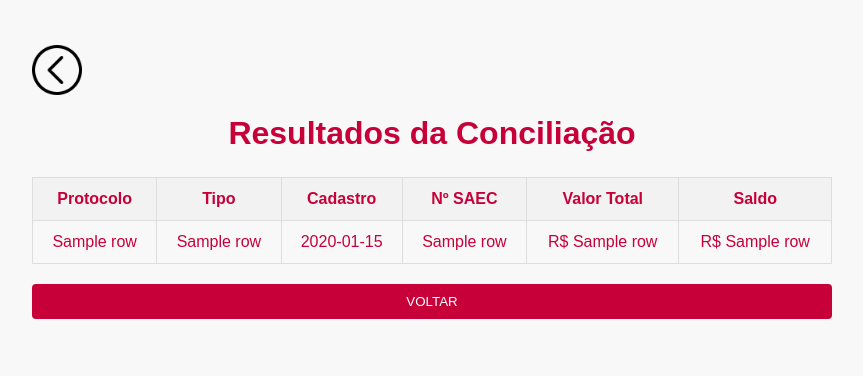
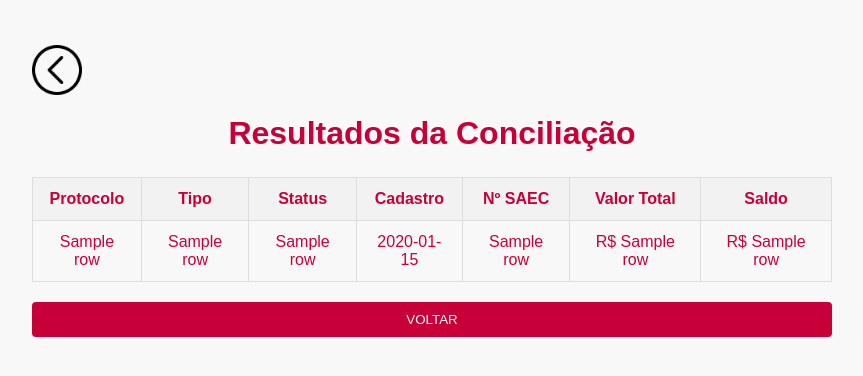
Before and after one commit to FellpsR/conection, a Flask app: template templates/result-list.html in a window 1280 px wide. Shown: the top 376 px of the page, without its empty margins (208-1071 px from the left). Run offline with Flask 3, Linux system fonts and the light colour scheme; the template is opened without the code that fills it: most values are stand-ins (such as "Sample title", 1, 10 or a date in 2020); some libraries are stand-ins or nearby versions; some web fonts are replaced.

Commit message:
Change Database conection, Add function read plan, add column status at index, add insert else update at protocolo_asgard plan after searching id in the Database.

```diff
--- a/alembic/versions/45cb7ce5ac7c_migration.py
+++ b/alembic/versions/45cb7ce5ac7c_migration.py
@@ -24,6 +24,7 @@ def upgrade() -> None:
     sa.Column('id', sa.UUID(), autoincrement=False, nullable=False),
     sa.Column('protocolo', sa.BIGINT, autoincrement=False, nullable=False),
     sa.Column('tipo', sa.VARCHAR(length=255), autoincrement=False, nullable=False),
+    sa.Column('status', sa.VARCHAR(length=255), autoincrement=False, nullable=True),
     sa.Column('cadastro', postgresql.TIMESTAMP(), autoincrement=False, nullable=True),
     sa.Column('saec', sa.VARCHAR(length=255), autoincrement=False, nullable=False),
     sa.Column('valor_total', sa.NUMERIC(), autoincrement=False, nullable=True),
--- a/app.py
+++ b/app.py
@@ -6,6 +6,8 @@ from sqlalchemy import create_engine
 from sqlalchemy.ext.declarative import declarative_base
 from sqlalchemy.orm import sessionmaker
 import psycopg2
+import os
+import pandas as pd
 
 app = Flask(__name__)
 
@@ -34,6 +36,20 @@ def ultimoDiaUtil(data):
         data -= timedelta(days=1)
     return data
 
+# #Diretório planilhas ONR
+# diretorio = r"P:\Diversos\0 - Setor Financeiro\13.ONR - RELATÓRIO"
+
+# # Função para ler arquivos da planilha conciliação ONR
+# def ler_arquivos_xls(diretorio):
+#     dados = []
+#     for root, files in os.walk(diretorio):
+#         for file in files:
+#             if file.endswith(".xls"):
+#                 caminho_arquivo = os.path.join(root, file)
+#                 df = pd.read_excel(caminho_arquivo)
+#                 dados.extend(df.values.tolist())
+#     return dados
+
 # Rota principal com formulário de input de datas
 @app.route("/consulta", methods=["GET", "POST"])
 def index():
@@ -52,11 +68,11 @@ def index():
 
         # Consulta ao banco de dados
         if consulta_tipo == "protocolo":
-            query = "SELECT id, codigo, dominio, cadastro, tipo_protocolo, protocolo_externo, valor_total, saldo FROM protocolo WHERE protocolo_externo IS NOT NULL AND dominio='PROTOCOLO_RI' AND cast(cadastro as date) BETWEEN %s AND %s"
+            query = "SELECT id, codigo, dominio, status, cadastro, protocolo_externo, valor_total, saldo FROM protocolo WHERE protocolo_externo IS NOT NULL AND protocolo_externo <> '' AND dominio='PROTOCOLO_RI' AND cast(cadastro as date) BETWEEN %s AND %s"
         elif consulta_tipo == 'certidao':
-            query = "SELECT id, codigo, dominio, cadastro, tipo_protocolo, protocolo_externo, valor_total, saldo FROM protocolo WHERE protocolo_externo IS NOT NULL AND dominio='CERTIDAO_RI' AND status='FINALIZADO' AND cast(cadastro as date) BETWEEN %s AND %s"
+            query = "SELECT id, codigo, dominio, status, cadastro, protocolo_externo, valor_total, saldo FROM protocolo WHERE protocolo_externo IS NOT NULL AND protocolo_externo <> '' AND dominio='CERTIDAO_RI' AND status='FINALIZADO' AND cast(cadastro as date) BETWEEN %s AND %s"
         elif consulta_tipo == 'intimacao':
-            query = "SELECT id, codigo, dominio, cadastro, tipo_protocolo, numero_controle_externo, valor_total, saldo FROM protocolo WHERE numero_controle_externo IS NOT NULL AND dominio='PROTOCOLO_RI' AND cast(cadastro as date) BETWEEN %s AND %s"
+            query = "SELECT id, codigo, dominio, status, cadastro, numero_controle_externo, valor_total, saldo FROM protocolo WHERE numero_controle_externo IS NOT NULL AND numero_controle_externo <> '' AND dominio='PROTOCOLO_RI' AND cast(cadastro as date) BETWEEN %s AND %s"
 
         cursor.execute(query, (data_inicio, data_fim))
         resultado = cursor.fetchall()
@@ -81,11 +97,15 @@ def index():
                 #Se não constar, insere no banco de dados
                 if not existing_record:
 
-                    #Format da data padrão internacional para BR
-                    formatted_data = protocolo[3].strftime('%d/%m/%Y %H:%M:%S')
+                    query = "INSERT INTO protocolo_asgard (id, protocolo, tipo, status, cadastro, saec, valor_total, saldo) VALUES (%s, %s, %s, %s, %s, %s, %s, %s)"
+                    values = (protocolo[0], protocolo[1], protocolo[2], protocolo[3], protocolo[4], protocolo [5], protocolo[6], protocolo[7])
 
-                    query = "INSERT INTO protocolo_asgard (id, protocolo, tipo, cadastro, saec, valor_total, saldo) VALUES (%s, %s, %s, %s, %s, %s, %s)"
-                    values = (protocolo[0], protocolo[1], protocolo[2], formatted_data, protocolo [5], protocolo[6], protocolo [7])
+                    cursor.execute(query, values)
+
+                #Se já constar no banco de dados, atualiza os campos passíveis de atualização
+                else:
+                    query = "UPDATE protocolo_asgard SET status = %s, valor_total = %s, saldo = %s WHERE protocolo = %s"
+                    values = (protocolo[3], protocolo[6], protocolo[7], protocolo[1])
 
                     cursor.execute(query, values)
 
--- a/templates/result-list.html
+++ b/templates/result-list.html
@@ -24,6 +24,7 @@
                 <tr>
                     <th>Protocolo</th>
                     <th>Tipo</th>
+                    <th>Status</th>
                     <th>Cadastro</th>
                     <th>Nº SAEC</th>
                     <th>Valor Total</th>
@@ -36,7 +37,8 @@
                     <tr>
                         <td>{{ row[1] }}</td>
                         <td>{{ row[2] }}</td>
-                        <td>{{ row[3].strftime('%d/%m/%Y') }}</td>
+                        <td>{{ row[3] }}</td>
+                        <td>{{ row[4].strftime('%d/%m/%Y') }}</td>
                         <td>{{ row[5] }}</td>
                         <td>R$ {{ row[6] }}</td>
                         <td>R$ {{ row[7] }}</td>
```
